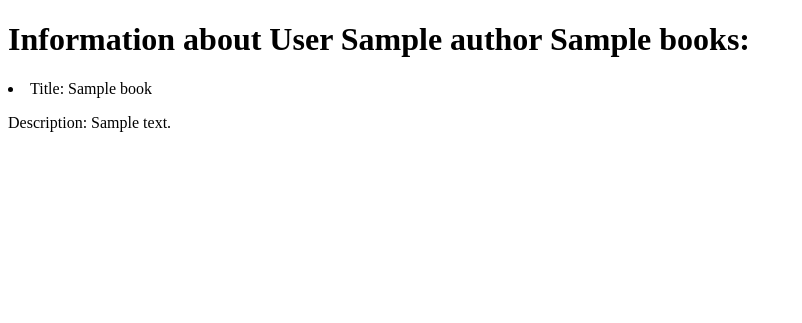
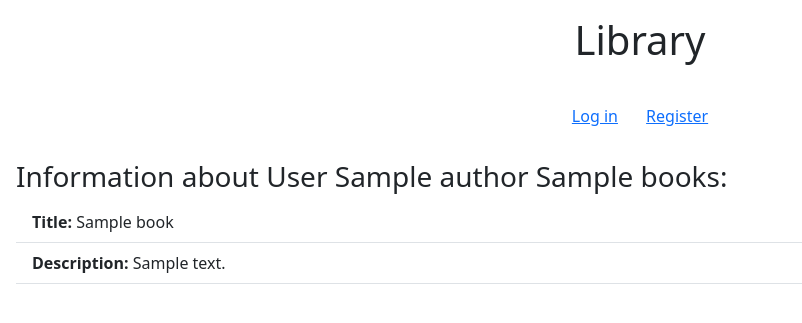
Before and after one commit to Aleshichev/Library_Django_DRF, a Django app: template library/author/templates/author/author_details.html in a window 1280 px wide. Shown: the top 323 px of the page, without its empty margins (0-802 px from the left). Run offline with Django 4.2, Linux system fonts and the light colour scheme; the template is opened without the code that fills it: values that come from a table or form of the project are taken from there, others are empty; tables that the repository leaves empty hold one stand-in row (values such as "Sample post"); parts of the project's set-up code (start-up, migrations or seed data) failed here and were passed over.

Commit message:
added author details bootstrap

```diff
--- a/library/authentication/templates/authentication/all_users.html
+++ b/library/authentication/templates/authentication/all_users.html
@@ -1,6 +1,8 @@
 {% extends 'base.html' %}
 {% block title %}Users{% endblock %}
 {% block content %}
+<div class="p-3 --bs-info-text-emphasis ">
+
     <h2>All Users:</h2>
 
 <table class="table">
@@ -26,4 +28,5 @@
     </tr>
     {% endfor %}
 </table>
+</div>
 {% endblock %}
--- a/library/authentication/templates/authentication/user_details.html
+++ b/library/authentication/templates/authentication/user_details.html
@@ -1,7 +1,7 @@
 {% extends 'base.html' %}
 {% block title %}User_details{% endblock %}
 {% block content %}
-
+<div class="p-3 --bs-info-text-emphasis ">
 <h2>Informathion about {{user.first_name}} {{user.last_name}}</h2>
 <body>
     <ul class="list-group list-group-flush">
@@ -16,4 +16,5 @@
         <li class="list-group-item">Updated_at: {{user.updated_at}}</li>
       </ul>
 </body>
+</div>
 {% endblock %}
--- a/library/author/templates/author/author.html
+++ b/library/author/templates/author/author.html
@@ -26,5 +26,5 @@
 </div>
 </div>
 </body>
+</html>
 {% endblock %}
-</html>
--- a/library/author/templates/author/author_create.html
+++ b/library/author/templates/author/author_create.html
@@ -33,6 +33,5 @@
   </form>
   </div>
 </body>
+</html>
 {% endblock %}
-
-</html>
--- a/library/author/templates/author/author_details.html
+++ b/library/author/templates/author/author_details.html
@@ -1,21 +1,27 @@
-
-<!DOCTYPE html>
-<html lang="en">
-<head>
-    <meta charset="UTF-8">
-    <title>Author_details</title>
-</head>
+{% extends 'base.html' %}
+{% block title %}Author_details{% endblock %}
+{% block content %}
 <body>
-<h1>Information about {{author.surname}} {{author.name}} {{author.patronymic}} books:</h1>
+    <div class="p-3 --bs-info-text-emphasis ">
+<h3>Information about {{author.surname}} {{author.name}} {{author.patronymic}} books:</h1>
     {% for book in books %}
-        <li>Title: {{book.name}}  </li>
-        <p>Description: {{book.description}}</p>
-    {% empty %}
-        No books yet.<br>
+    <ul class="list-group list-group-flush">
+        <li class="list-group-item"><strong>Title:</strong> {{book.name}}  </li>
+        <li class="list-group-item"><strong>Description:</strong> {{book.description}}</li>
+        <li class="list-group-item"></li>
+    </ul>
+        {% empty %}
+        <div class="mb-3">
+        No books yet.
+        </div>
         <form action="{% url 'author:remove_author' author.id %}" method="post">
             {% csrf_token %}
-            <button>Remove author</button>
+        <div class="mb-3">
+            <button type="submit" class="btn btn-success">Remove author</button>
+        </div>
         </form>
     {% endfor %}
+</div>
 </body>
 </html>
+{% endblock %}
```
